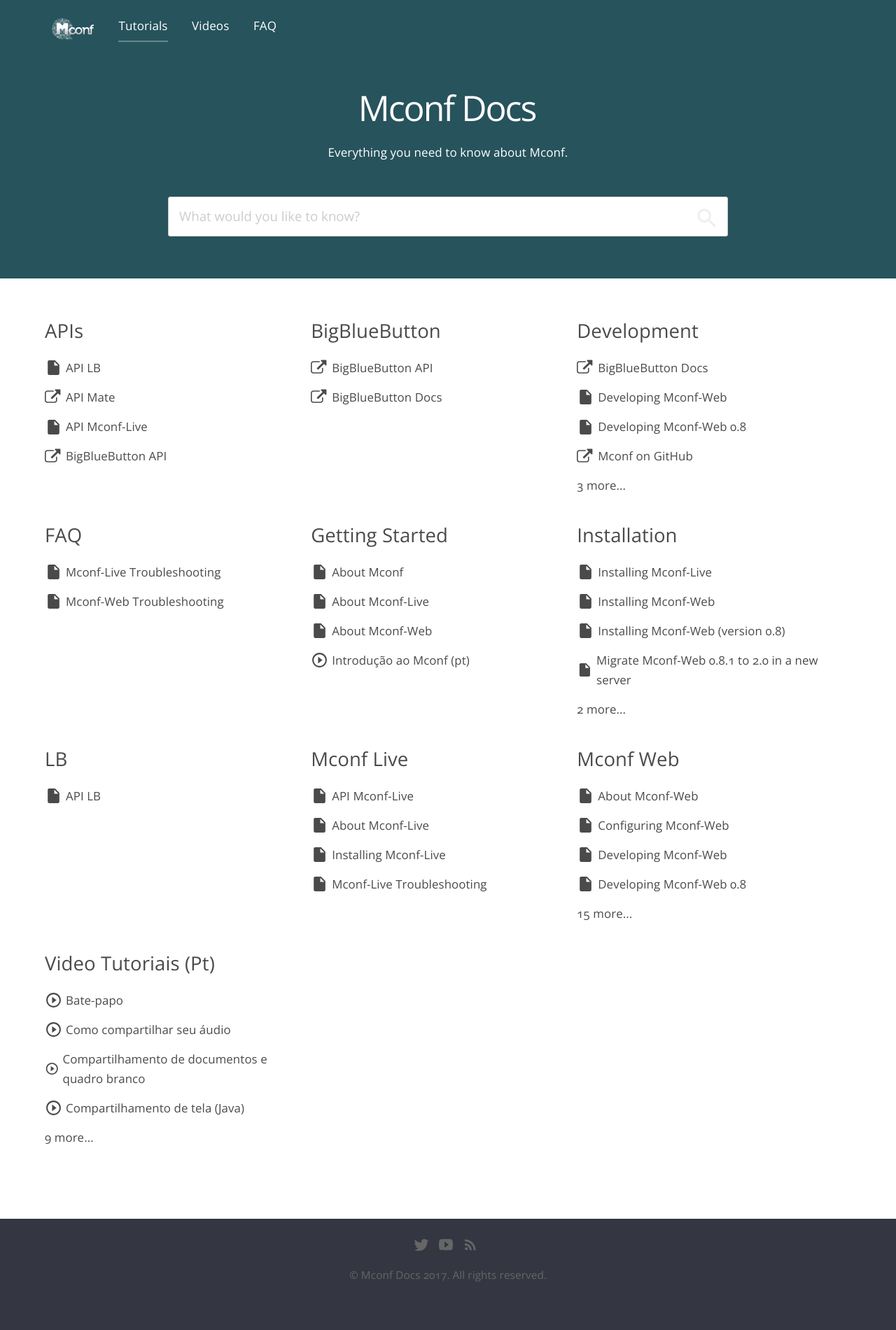
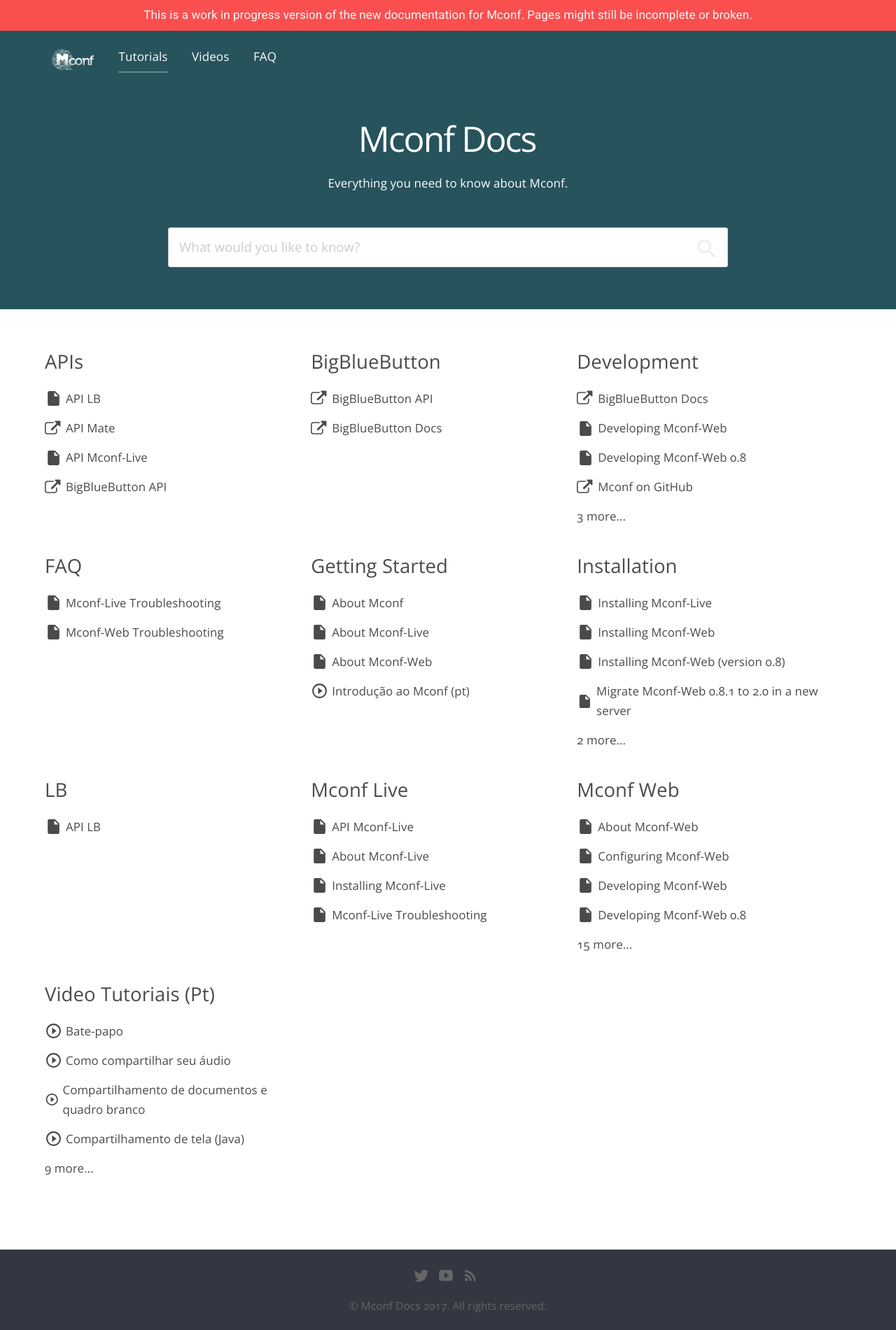
Before and after one commit to mconf/docs-org, a Jekyll site: the page built from index.html, in a window 1280 px wide. Shown: the whole page at 70% size. Built offline with Jekyll 4.4.1, drawn with Linux system fonts in a browser that asks for light colours; nearby versions of some CDN libraries; before the commit the page ends 1857 px from its top, so only the background shows below that.

Commit message:
Add "work in progress" notification in all pages

```diff
--- a/_layouts/default.html
+++ b/_layouts/default.html
@@ -31,6 +31,9 @@
 	  </head>
 
 	  <body class="{{ page.body_class }}">
+		    <section class="notification">
+          This is a work in progress version of the new documentation for Mconf. Pages might still be incomplete or broken.
+		    </section>
 		    <header>
 			      <div class="wrapper">
 				        <section class="top-bar">
--- a/_sass/mconf.scss
+++ b/_sass/mconf.scss
@@ -46,3 +46,10 @@
 .highlight code {
   padding: 0;
 }
+
+section.notification {
+  background: #fb4f4f;
+  padding: 8px 16px;
+  text-align: center;
+  color: #f6f6f6;
+}
```
